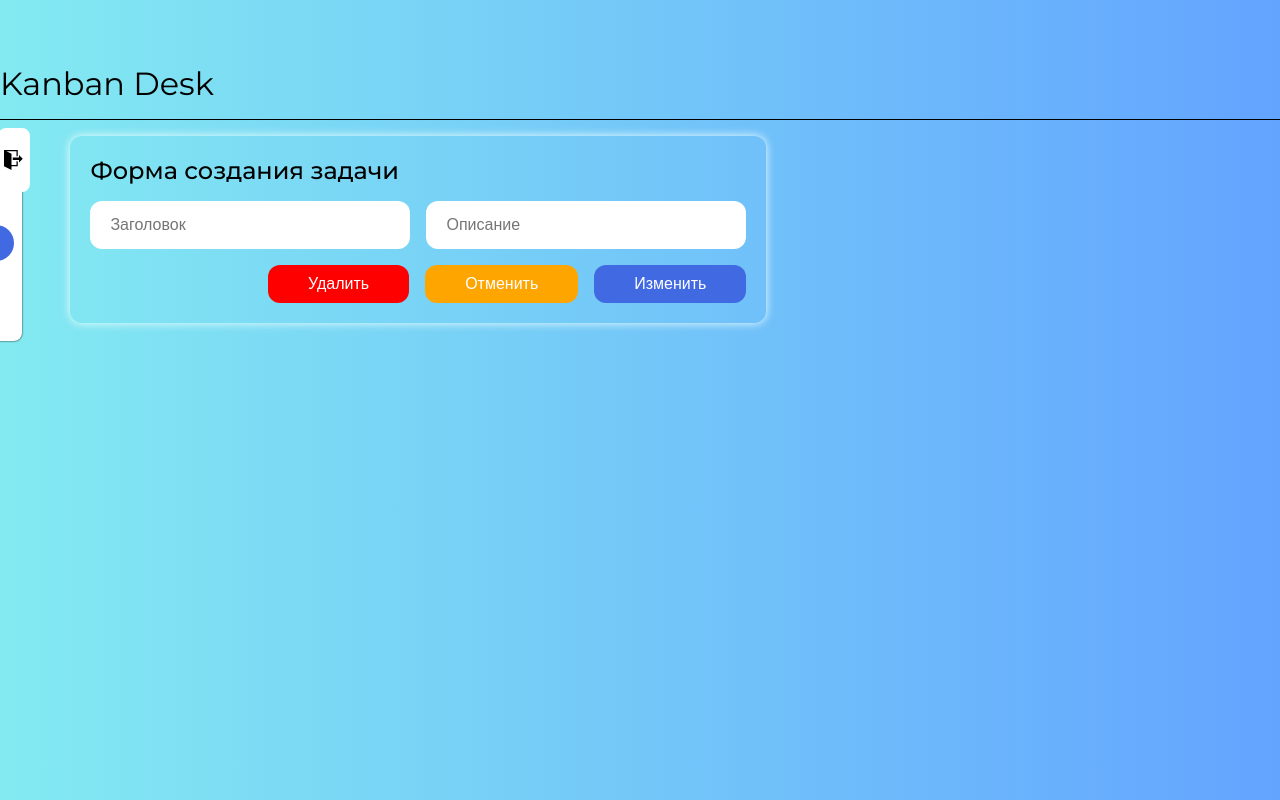
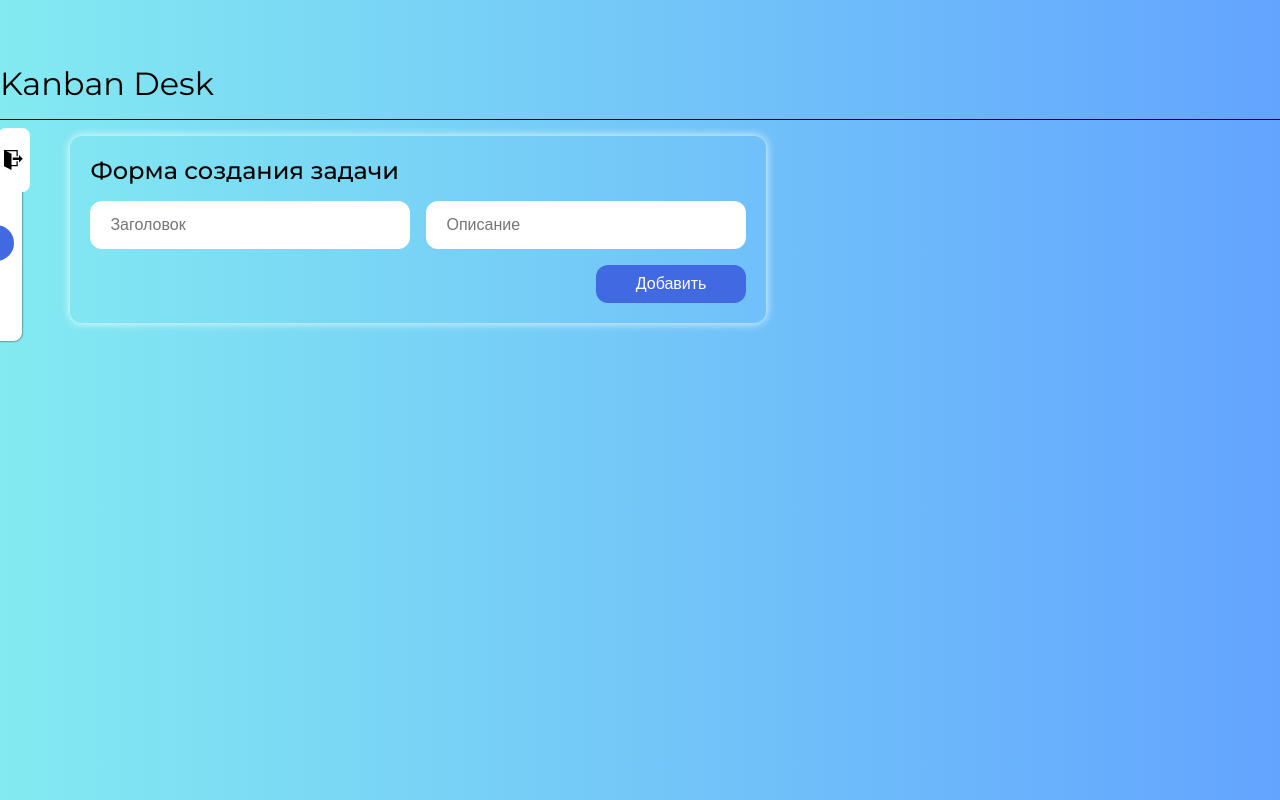
Before and after one commit to comp-master-byte/fullstack-newShift, a React app in the folder client/: page /create in a window 1280 px wide. Built offline with nearby package versions, Linux system fonts and the light colour scheme.

Commit message:
Поправлены кнопки на странице добавления

```diff
--- a/client/src/Pages/CreateTaskPage/CreateTaskPage.jsx
+++ b/client/src/Pages/CreateTaskPage/CreateTaskPage.jsx
@@ -1,12 +1,11 @@
 import React, { useState } from "react";
-import { useDispatch } from "react-redux"
+import { useDispatch } from "react-redux";
 import { addTaskActionCreator } from "../../redux/actions";
 import { Form } from "../../components/Form/Form.jsx";
 
 export const CreateTaskPage = () => {
 
     const dispatch = useDispatch();
-
     const [newDataTask, setNewDataTask] = useState({ title: "", content: "" });
 
     function dataSubmitHandler(event) {
@@ -35,6 +34,7 @@ export const CreateTaskPage = () => {
             contentValue={newDataTask.content}
             onChangeTitle={event => setNewDataTask({ ...newDataTask, title: event.target.value })}
             onChangeContent={event => setNewDataTask({ ...newDataTask, content: event.target.value })}
+            primaryBtnText={"Добавить"}
         />
     )
 }
--- a/client/src/Pages/EditPage/EditPage.jsx
+++ b/client/src/Pages/EditPage/EditPage.jsx
@@ -58,11 +58,9 @@ export const EditPage = () => {
     }
 
     const confirmDeleteSuccessActionHandler = () => {
-        console.log("Задача удалена")
         setIsDeleteVisible(false);
         dispatch(deleteTaskActionCreator(taskId))
     }
-
 
     return (
         <div>
@@ -75,6 +73,8 @@ export const EditPage = () => {
                 onChangeContent={event => setNewDataTask({ ...newDataTask, content: event.target.value })}
                 confirmEditAction={confirmEditActionHandler}
                 confirmDeleteAction={confirmDeleteActionHandler}
+                primaryBtnText={"Изменить"}
+                editPageButtons
             />
 
             {/* Для редактирования */}
--- a/client/src/components/Form/Form.jsx
+++ b/client/src/components/Form/Form.jsx
@@ -13,7 +13,9 @@ export const Form = (props) => {
         onChangeContent,
         titleText,
         confirmEditAction,
-        confirmDeleteAction
+        confirmDeleteAction,
+        primaryBtnText,
+        editPageButtons
     } = props;
 
     return (
@@ -37,9 +39,14 @@ export const Form = (props) => {
                 />
 
                 <div className={styles.formSubmit__btn}>
-                    <ShiftBtn onClick={confirmDeleteAction} btnText={"Удалить"} error />
-                    <ShiftBtn onClick={confirmEditAction} btnText={"Отменить"} warning />
-                    <ShiftBtn onClick={onSubmit} btnText={"Изменить"} primary />
+                    {editPageButtons &&
+                        <>
+                            <ShiftBtn onClick={confirmDeleteAction} btnText={"Удалить"} error />
+                            <ShiftBtn onClick={confirmEditAction} btnText={"Отменить"} warning />
+                        </>
+                    }
+
+                    <ShiftBtn onClick={onSubmit} btnText={primaryBtnText} primary />
                 </div>
             </div>
         </div>
```
